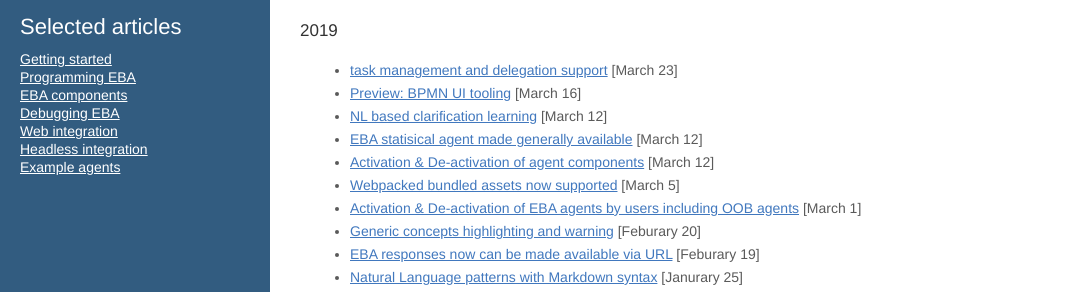
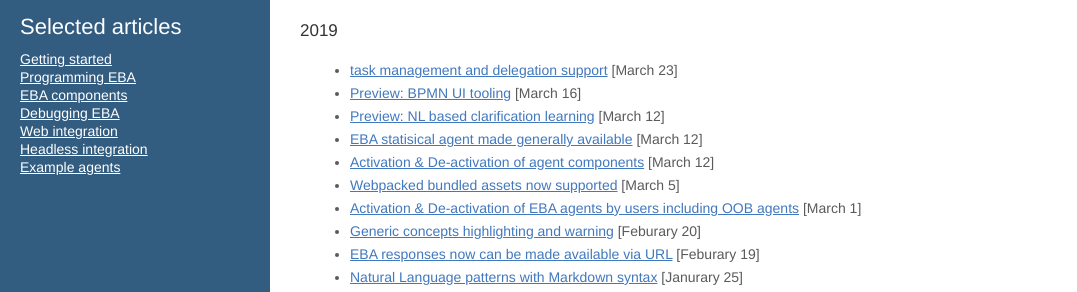
Before and after one commit to ibm-watson-embedded-business-assistant/eba-example-agents, a Jekyll site: the page built from release/ReleaseNotes.md, in a window 1280 px wide. Shown: the part 206-498 px from the top of the page, without its empty margins (0-1077 px from the left). Built offline with Jekyll 4.4.1, drawn with Linux system fonts in a browser that asks for light colours; our own code applies the rules of GitHub Pages for plain Markdown files; the repository's description, which GitHub fills in, is left out.

Commit message:
Update ReleaseNotes.md

```diff
--- a/release/ReleaseNotes.md
+++ b/release/ReleaseNotes.md
@@ -7,7 +7,7 @@
 ### 2019
  * [task management and delegation support](./blogs/TaskManagement.md) [March 23]
  * [Preview: BPMN UI tooling](./blogs/BPMN.md) [March 16]
- * [NL based clarification learning](./blogs/NLLearning.md) [March 12]
+ * [Preview: NL based clarification learning](./blogs/NLLearning.md) [March 12]
  * [EBA statisical agent made generally available](./blogs/StatisicsAgent.md) [March 12]
  * [Activation & De-activation of agent components](./blogs/ComponentActivation.md) [March 12]
  * [Webpacked bundled assets now supported](./blogs/WebpackAssets.md) [March 5]
```
